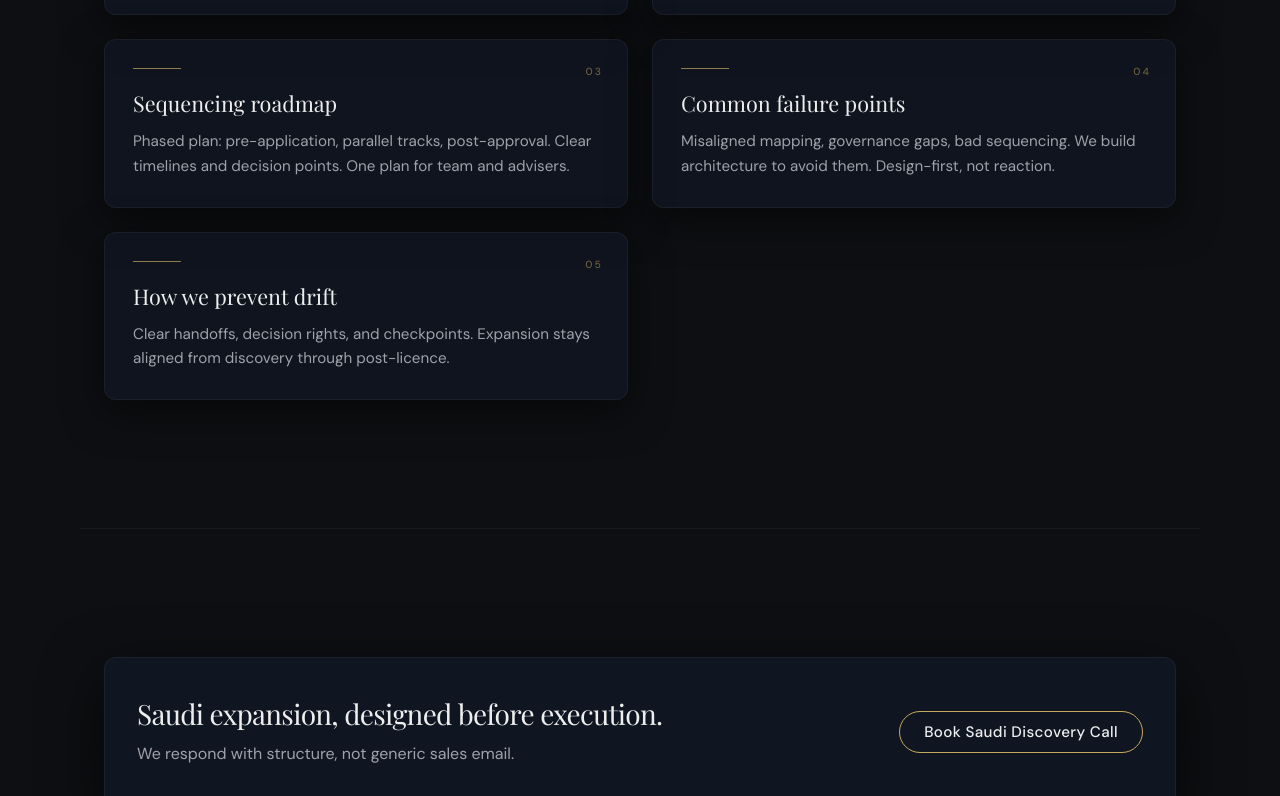
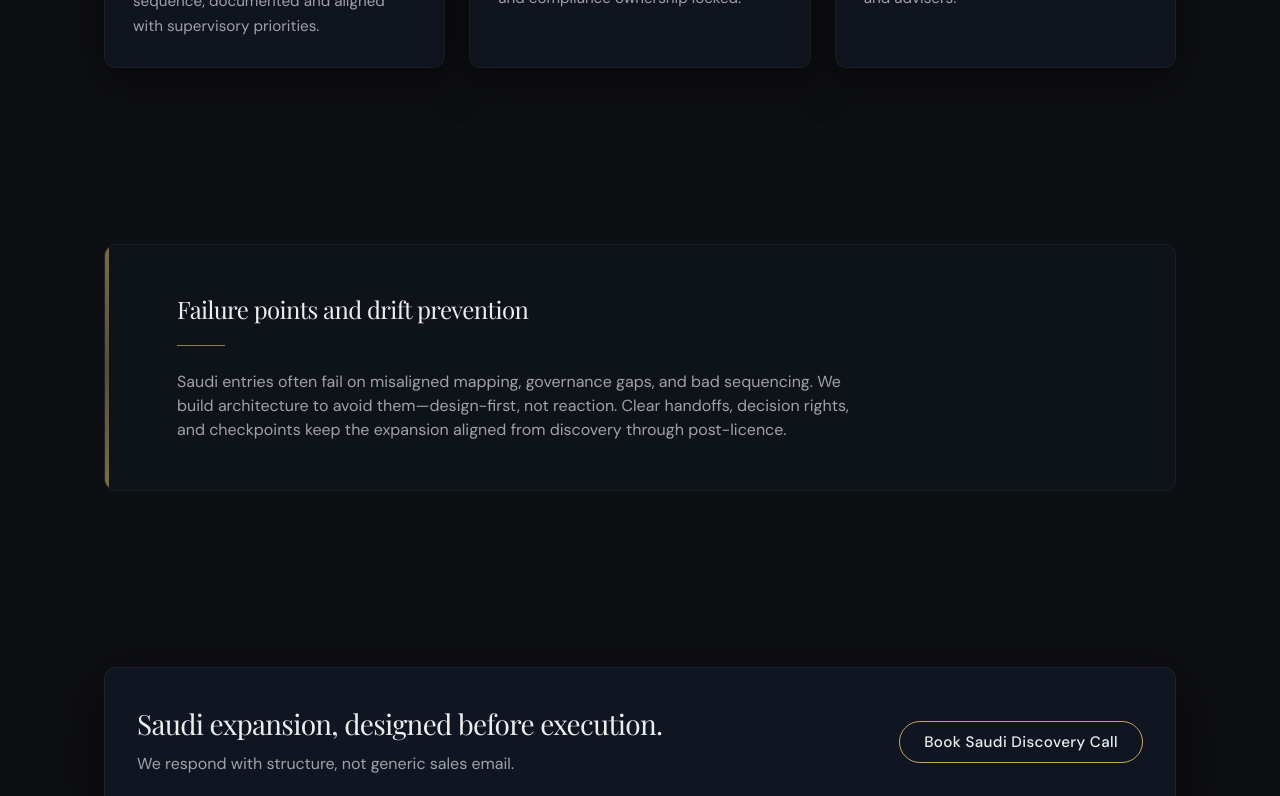
Before and after one commit to 0002F16/alo-advisory, a Next.js app: page /saudi in a window 1280 px wide. Shown: the part 1160-1956 px from the top of the page. Built offline with nearby package versions, Linux system fonts and the light colour scheme; a web font is replaced by a local one.

Commit message:
updated package.json

```diff
--- a/app/globals.css
+++ b/app/globals.css
@@ -48,6 +48,10 @@ section {
 }
 
 @layer components {
+  .content-width {
+    @apply w-full max-w-[1200px] mx-auto px-6 md:px-8 lg:px-10;
+  }
+
   .panel {
     @apply bg-alo-panel/80 border border-white/5 rounded-xl shadow-[0_18px_60px_rgba(0,0,0,0.65)];
   }
--- a/app/page.tsx
+++ b/app/page.tsx
@@ -180,8 +180,8 @@ function CoverageSection() {
             <article className="grid min-h-[340px] lg:min-h-[440px] md:grid-cols-2">
               <div className="relative h-80 md:h-auto overflow-hidden bg-alo-panel">
                 <Image
-                  src="https://images.pexels.com/photos/167404/pexels-photo-167404.jpeg?auto=compress&cs=tinysrgb&w=1200"
-                  alt="Riyadh financial district skyline at dusk"
+                  src="https://images.pexels.com/photos/3184418/pexels-photo-3184418.jpeg?auto=compress&cs=tinysrgb&w=1200"
+                  alt="Professional business handshake"
                   fill
                   className="object-cover scale-105 md:scale-100 md:hover:scale-[1.03] transition-transform duration-slow ease-linear"
                   sizes="(max-width: 768px) 100vw, 50vw"
--- a/app/saudi/page.tsx
+++ b/app/saudi/page.tsx
@@ -5,7 +5,7 @@ import { ButtonLink } from "@/components/common/Button";
 import { Reveal } from "@/components/common/Reveal";
 import { SiteFooter } from "@/components/layout/SiteFooter";
 
-const SECTIONS = [
+const OFFERINGS = [
   {
     id: "regulatory-pathway",
     title: "Regulatory pathway design",
@@ -21,17 +21,10 @@ const SECTIONS = [
     title: "Sequencing roadmap",
     body: "Phased plan: pre-application, parallel tracks, post-approval. Clear timelines and decision points. One plan for team and advisers.",
   },
-  {
-    id: "failure-points",
-    title: "Common failure points",
-    body: "Misaligned mapping, governance gaps, bad sequencing. We build architecture to avoid them. Design-first, not reaction.",
-  },
-  {
-    id: "prevent-drift",
-    title: "How we prevent drift",
-    body: "Clear handoffs, decision rights, and checkpoints. Expansion stays aligned from discovery through post-licence.",
-  },
 ];
+
+const RISK_CONTROL_BODY =
+  "Saudi entries often fail on misaligned mapping, governance gaps, and bad sequencing. We build architecture to avoid them—design-first, not reaction. Clear handoffs, decision rights, and checkpoints keep the expansion aligned from discovery through post-licence.";
 
 export const metadata: Metadata = {
   title: "Saudi Expansion Architecture, ALO Advisory Group",
@@ -119,14 +112,13 @@ export default function SaudiPage() {
               title="What we deliver"
             />
           </Reveal>
-          <div className="grid grid-cols-1 gap-5 sm:gap-6 md:grid-cols-2 lg:gap-6">
-            {SECTIONS.map((section, index) => (
-              <Reveal key={section.id} delay={index * 60}>
+          <div className="grid grid-cols-1 gap-5 sm:gap-6 md:grid-cols-3 md:items-stretch lg:gap-6">
+            {OFFERINGS.map((section, index) => (
+              <Reveal key={section.id} delay={index * 60} className="md:h-full">
                 <article
                   id={section.id}
-                  className={`group relative overflow-hidden rounded-xl border border-white/5 bg-alo-panel/60 p-6 sm:p-7 shadow-[0_12px_40px_rgba(0,0,0,0.5)] transition-all duration-300 ease-out hover:border-alo-gold/30 hover:bg-alo-panel/80 hover:shadow-[0_20px_50px_rgba(0,0,0,0.6),0_0_0_1px_rgba(198,167,94,0.1)] ${index === 4 ? "md:col-span-2" : ""}`}
+                  className="group relative flex flex-col overflow-hidden rounded-xl border border-white/5 bg-alo-panel/60 p-6 sm:p-7 shadow-[0_12px_40px_rgba(0,0,0,0.5)] transition-all duration-300 ease-out hover:border-alo-gold/30 hover:bg-alo-panel/80 hover:shadow-[0_20px_50px_rgba(0,0,0,0.6),0_0_0_1px_rgba(198,167,94,0.1)] md:h-full"
                 >
-                  {/* Step number */}
                   <span
                     className="absolute top-6 right-6 text-[0.65rem] font-medium tracking-[0.2em] text-alo-gold/50 transition-colors duration-300 group-hover:text-alo-gold/80"
                     aria-hidden
@@ -147,9 +139,32 @@ export default function SaudiPage() {
         </PageSection>
 
         <PageSection
+          id="risk-control"
+          aria-label="Failure points and drift prevention"
+          tighter
+        >
+          <Reveal>
+            <div className="relative overflow-hidden rounded-xl border border-white/5 bg-alo-panel/40 px-6 py-8 sm:px-8 sm:py-10 md:px-10 md:py-12">
+              <div
+                className="absolute left-0 top-0 bottom-0 w-1 bg-gradient-to-b from-alo-gold/60 via-alo-gold/40 to-alo-gold/60"
+                aria-hidden
+              />
+              <div className="pl-6 sm:pl-8">
+                <h2 className="text-xl sm:text-2xl font-serif text-alo-text mb-5">
+                  Failure points and drift prevention
+                </h2>
+                <div className="h-px w-12 bg-alo-gold/70 mb-6" aria-hidden />
+                <p className="text-alo-muted text-[0.95rem] sm:text-base leading-relaxed max-w-2xl">
+                  {RISK_CONTROL_BODY}
+                </p>
+              </div>
+            </div>
+          </Reveal>
+        </PageSection>
+
+        <PageSection
           id="contact"
           aria-label="Final call to action"
-          borderedTop
         >
           <Reveal>
             <div className="panel px-6 py-8 sm:px-8 sm:py-10 flex flex-col gap-6 md:flex-row md:items-center md:justify-between">
--- a/components/common/BrandLogo.tsx
+++ b/components/common/BrandLogo.tsx
@@ -17,7 +17,7 @@ export function BrandLogo({
   const logoSizeClasses =
     variant === "compact"
       ? "h-8 w-8"
-      : "h-8 sm:h-9 w-32 sm:w-40";
+      : "h-11 sm:h-12 w-44 sm:w-52";
 
   return (
     <Link
@@ -30,7 +30,7 @@ export function BrandLogo({
           src="/alo-logo.png"
           alt="ALO Advisory Group logo"
           fill
-          sizes="(max-width: 640px) 140px, 180px"
+          sizes="(max-width: 640px) 180px, 220px"
           className="object-contain"
           priority
         />
--- a/components/layout/Header.tsx
+++ b/components/layout/Header.tsx
@@ -49,7 +49,7 @@ export default function Header() {
             : "bg-transparent border-b border-transparent"
         }`}
       >
-        <div className="container px-6 md:px-8 lg:px-10">
+        <div className="content-width">
           <div className="flex h-16 items-center justify-between">
             <BrandLogo />
 
@@ -112,7 +112,7 @@ export default function Header() {
         style={{ paddingTop: "5rem" }}
         aria-hidden={!menuOpen}
       >
-        <div className="container px-6 md:px-8 flex flex-col h-full">
+        <div className="content-width flex flex-col h-full">
           <ul className="flex flex-col gap-6">
             {NAV_LINKS.map(({ label, href }) => (
               <li key={href}>
```
Also changed, not shown: package.json (+5 -2 lines).
